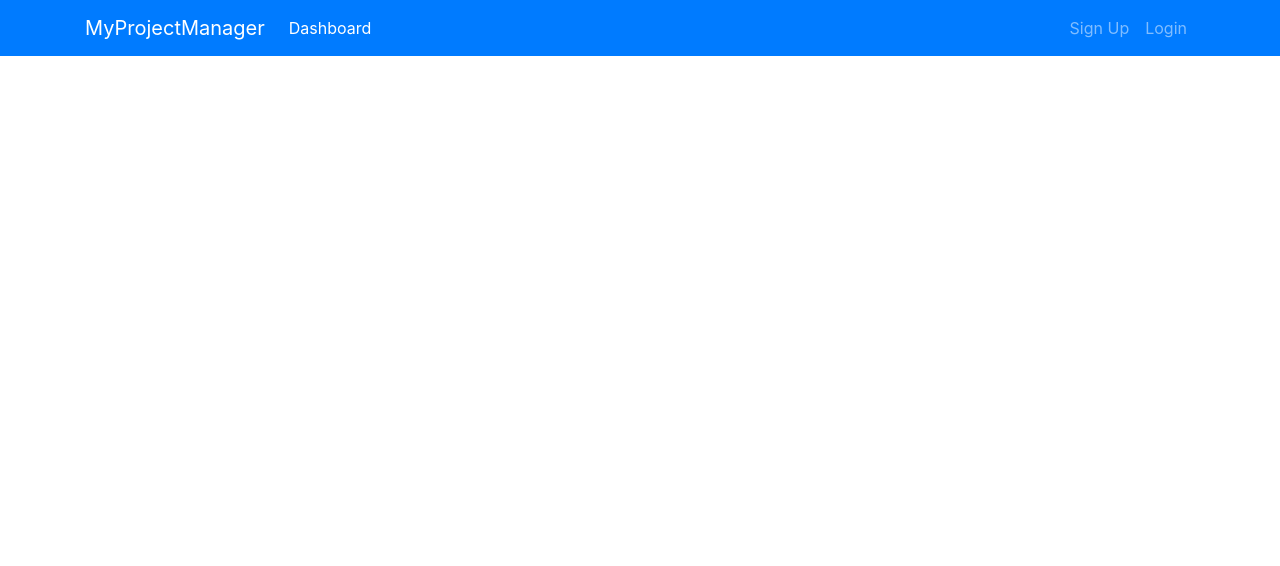
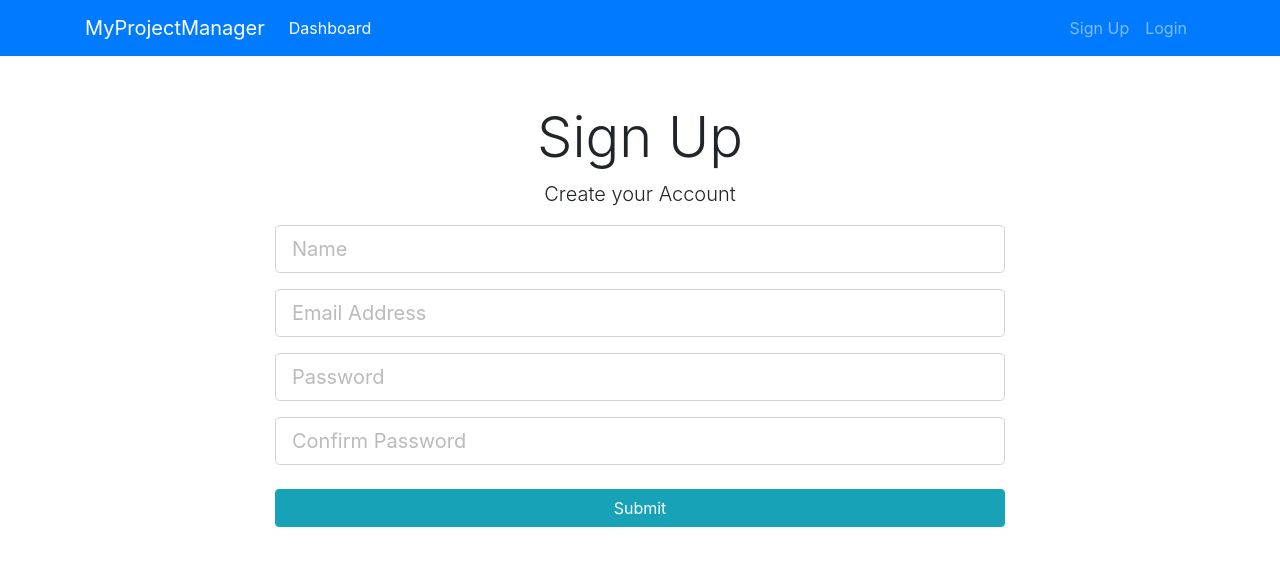
Before and after one commit to smartpro1/myprojectmanager-client, a React (Create React App) app: page /register in a window 1280 px wide. Shown: the top 566 px of the page. Built offline with nearby package versions, Linux system fonts and the light colour scheme.

Commit message:
set up done for register and login

```diff
--- a/src/App.js
+++ b/src/App.js
@@ -4,17 +4,23 @@
 import { BrowserRouter as Router, Route } from "react-router-dom";
 import AddProject from "./components/Project/AddProject";
 import UpdateProject from "./components/Project/UpdateProject";
-import "bootstrap/dist/css/bootstrap.min.css";
-import "./App.css";
 import ProjectBoard from "./components/ProjectBoard/ProjectBoard";
 import AddProjectTask from "./components/ProjectBoard/ProjectTasks/AddProjectTask";
 import UpdateProjectTask from "./components/ProjectBoard/ProjectTasks/UpdateProjectTask";
+import Landing from "./components/Layout/Landing";
+import "bootstrap/dist/css/bootstrap.min.css";
+import "./App.css";
+import Register from "./components/UserManagement/Register";
+import Login from "./components/UserManagement/Login";
 
 function App() {
   return (
     <Router>
       <div className="App">
         <Header />
+        <Route exact path="/" component={Landing} />
+        <Route exact path="/register" component={Register} />
+        <Route exact path="/login" component={Login} />
         <Route exact path="/dashboard" component={Dashboard} />
         <Route exact path="/addProject" component={AddProject} />
         <Route exact path="/updateProject/:id" component={UpdateProject} />
--- a/src/components/Layout/Header.js
+++ b/src/components/Layout/Header.js
@@ -30,14 +30,14 @@
             </ul>
             <ul className="navbar-nav ml-auto">
               <li className="nav-item">
-                <a className="nav-link" href="register.html">
+                <Link className="nav-link" to="/register">
                   Sign Up
-                </a>
+                </Link>
               </li>
               <li className="nav-item">
-                <a className="nav-link" href="login.html">
+                <Link className="nav-link" to="/login">
                   Login
-                </a>
+                </Link>
               </li>
             </ul>
           </div>
--- /dev/null
+++ b/src/components/Layout/Landing.js
@@ -0,0 +1,32 @@
+import React, { Component } from "react";
+import { Link } from "react-router-dom";
+
+class Landing extends Component {
+  render() {
+    return (
+      <div className="landing">
+        <div className="light-overlay landing-inner text-dark">
+          <div className="container">
+            <div className="row">
+              <div className="col-md-12 text-center">
+                <h1 className="display-3 mb-4">Personal Management App</h1>
+                <p className="lead">
+                  Create your account to join manage your projects
+                </p>
+                <hr />
+                <Link to="/register" className="btn btn-lg btn-primary mr-2">
+                  Sign Up
+                </Link>
+                <Link to="/login" className="btn btn-lg btn-secondary mr-2">
+                  Login
+                </Link>
+              </div>
+            </div>
+          </div>
+        </div>
+      </div>
+    );
+  }
+}
+
+export default Landing;
--- /dev/null
+++ b/src/components/UserManagement/Login.js
@@ -0,0 +1,38 @@
+import React, { Component } from "react";
+
+class Login extends Component {
+  render() {
+    return (
+      <div className="login">
+        <div className="container">
+          <div className="row">
+            <div className="col-md-8 m-auto">
+              <h1 className="display-4 text-center">Log In</h1>
+              <form action="dashboard.html">
+                <div className="form-group">
+                  <input
+                    type="email"
+                    className="form-control form-control-lg"
+                    placeholder="Email Address"
+                    name="email"
+                  />
+                </div>
+                <div className="form-group">
+                  <input
+                    type="password"
+                    className="form-control form-control-lg"
+                    placeholder="Password"
+                    name="password"
+                  />
+                </div>
+                <input type="submit" className="btn btn-info btn-block mt-4" />
+              </form>
+            </div>
+          </div>
+        </div>
+      </div>
+    );
+  }
+}
+
+export default Login;
--- /dev/null
+++ b/src/components/UserManagement/Register.js
@@ -0,0 +1,56 @@
+import React, { Component } from "react";
+
+class Register extends Component {
+  render() {
+    return (
+      <div className="register">
+        <div className="container">
+          <div className="row">
+            <div className="col-md-8 m-auto">
+              <h1 className="display-4 text-center">Sign Up</h1>
+              <p className="lead text-center">Create your Account</p>
+              <form action="create-profile.html">
+                <div className="form-group">
+                  <input
+                    type="text"
+                    className="form-control form-control-lg"
+                    placeholder="Name"
+                    name="name"
+                    required
+                  />
+                </div>
+                <div className="form-group">
+                  <input
+                    type="email"
+                    className="form-control form-control-lg"
+                    placeholder="Email Address"
+                    name="email"
+                  />
+                </div>
+                <div className="form-group">
+                  <input
+                    type="password"
+                    className="form-control form-control-lg"
+                    placeholder="Password"
+                    name="password"
+                  />
+                </div>
+                <div className="form-group">
+                  <input
+                    type="password"
+                    className="form-control form-control-lg"
+                    placeholder="Confirm Password"
+                    name="password2"
+                  />
+                </div>
+                <input type="submit" className="btn btn-info btn-block mt-4" />
+              </form>
+            </div>
+          </div>
+        </div>
+      </div>
+    );
+  }
+}
+
+export default Register;
```
